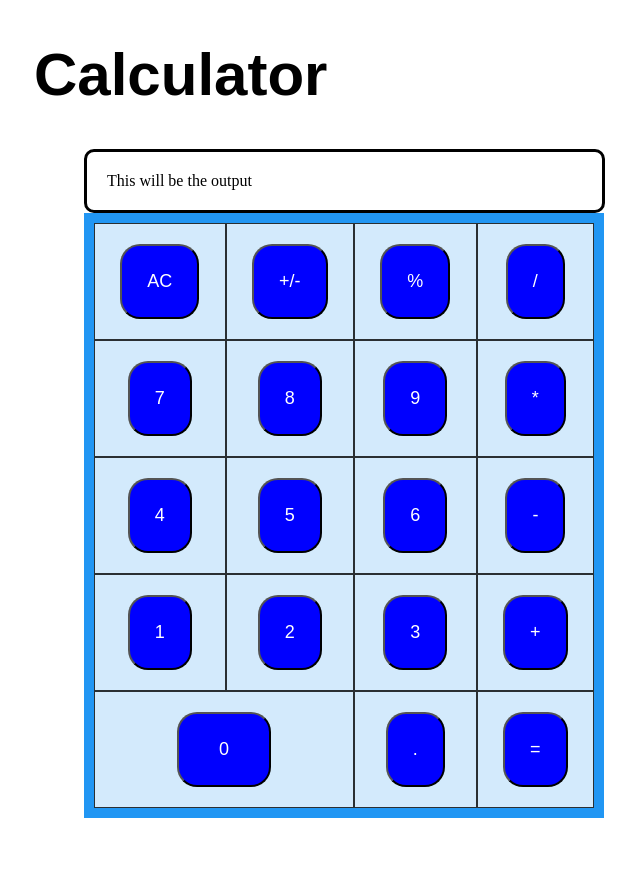
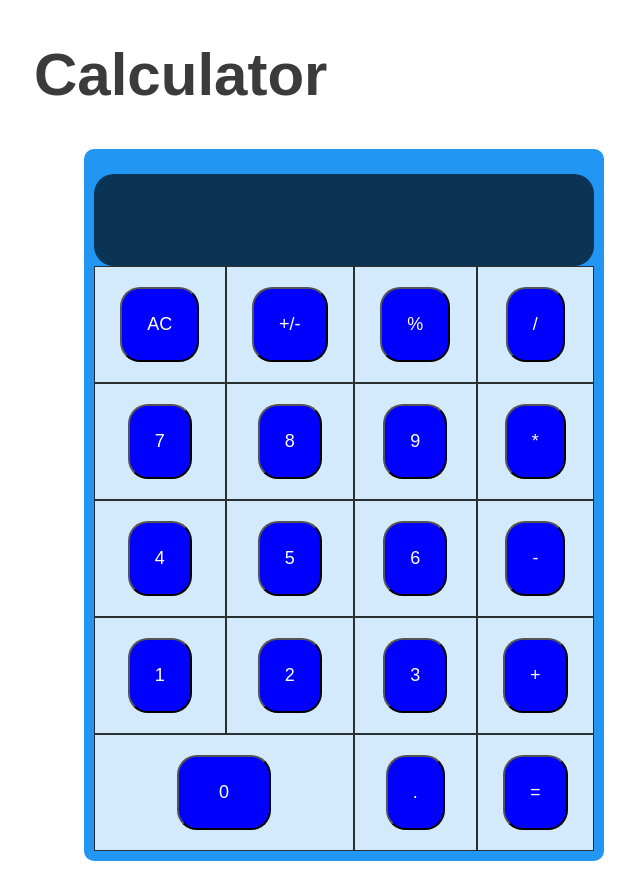
Before and after one commit to aliabdellatif0/Calculator, a plain HTML site: page index.html in a window 1280 px wide. Shown: the top 869 px of the page, without its empty margins (124-764 px from the left). Before the commit the page ends 826 px from the top, so only its background shows below. Drawn offline with Linux system fonts and the light colour scheme.

Commit message:
some java functionality added

```diff
--- a/index.html
+++ b/index.html
@@ -6,6 +6,7 @@
     <meta name="viewport" content="width=device-width, initial-scale=1.0">
     <title>Calculator</title>
     <link rel="stylesheet" href="main.css">
+
 </head>
 
 <body>
@@ -15,19 +16,18 @@
         </div>
     </header>
 
-    <div class ="output">
-        This will be the output
-    </div>
+
 
     <div class="grid-container">
-        <div class="grid-item"><button>AC</button></div>
-        <div class="grid-item"><button>+/-</button></div>
-        <div class="grid-item"><button>%</button></div>
-        <div class="grid-item"><button>/</button></div>
-        <div class="grid-item"><button>7</button></div>
-        <div class="grid-item"><button>8</button></div>
-        <div class="grid-item"><button>9</button></div>
-        <div class="grid-item"><button>*</button></div>
+        <div class="grid-item display"></div>
+        <div class="grid-item"><button onclick="handleRegister()">AC</button></div>
+        <div class="grid-item"><button onclick="handleRegister()">+/-</button></div>
+        <div class="grid-item"><button onclick="handleRegister()">%</button></div>
+        <div class="grid-item"><button onclick="handleRegister()">/</button></div>
+        <div class="grid-item"><button onclick="addToScreen()">7</button></div>
+        <div class="grid-item"><button onclick="addToScreen()">8</button></div>
+        <div class="grid-item"><button onclick="handleRegister()">9</button></div>
+        <div class="grid-item"><button onclick="handleRegister()">*</button></div>
         <div class="grid-item"><button>4</button></div>
         <div class="grid-item"><button>5</button></div>
         <div class="grid-item"><button>6</button></div>
@@ -41,6 +41,8 @@
         <div class="grid-item"><button>=</button></div>
     </div>
 
+<script src = "./main.js"></script>
+
 
 
 </body>
--- /dev/null
+++ b/main.js
@@ -0,0 +1,14 @@
+
+const numberButtons = document.querySelectorAll("button")
+
+const handleButton = () => {
+    alert("clicked")
+}
+
+const addToScreen = () => {
+    const showDisplay = document.querySelector(".display")
+    //add a class then remove the class in order to get the value
+    const txtValue = document.querySelector(".")
+    showDisplay.innerHTML += "9"
+
+}
--- a/main.scss
+++ b/main.scss
@@ -3,6 +3,7 @@
     left: 150px;
     font-family: Arial;
     font-size: 30px;
+    color: rgb(59, 59, 59);
 }
 .grid-container {
     display: grid;
@@ -12,6 +13,7 @@
     width: 500px;
     position: relative;
     left: 200px;
+    border-radius: 10px;
 
 
   }
@@ -33,13 +35,17 @@
       border-color: black;
   }
 
-  .output{
-      border: solid black;
-      padding: 20px;
-      width: 475px;
-      position: relative;
-      left: 200px;
-      border-radius: 10px;
+
+
+  .display{
+    grid-column: span 4;
+    background-color: rgb(0, 0, 0);
+    opacity: 0.65;
+    border-radius: 20px;
+    height: 50px;
+    margin-top: 15px;
+    color: white;
+
   }
 
   .grid-item-special{
```
Also changed, not shown: README.md, main.css.
